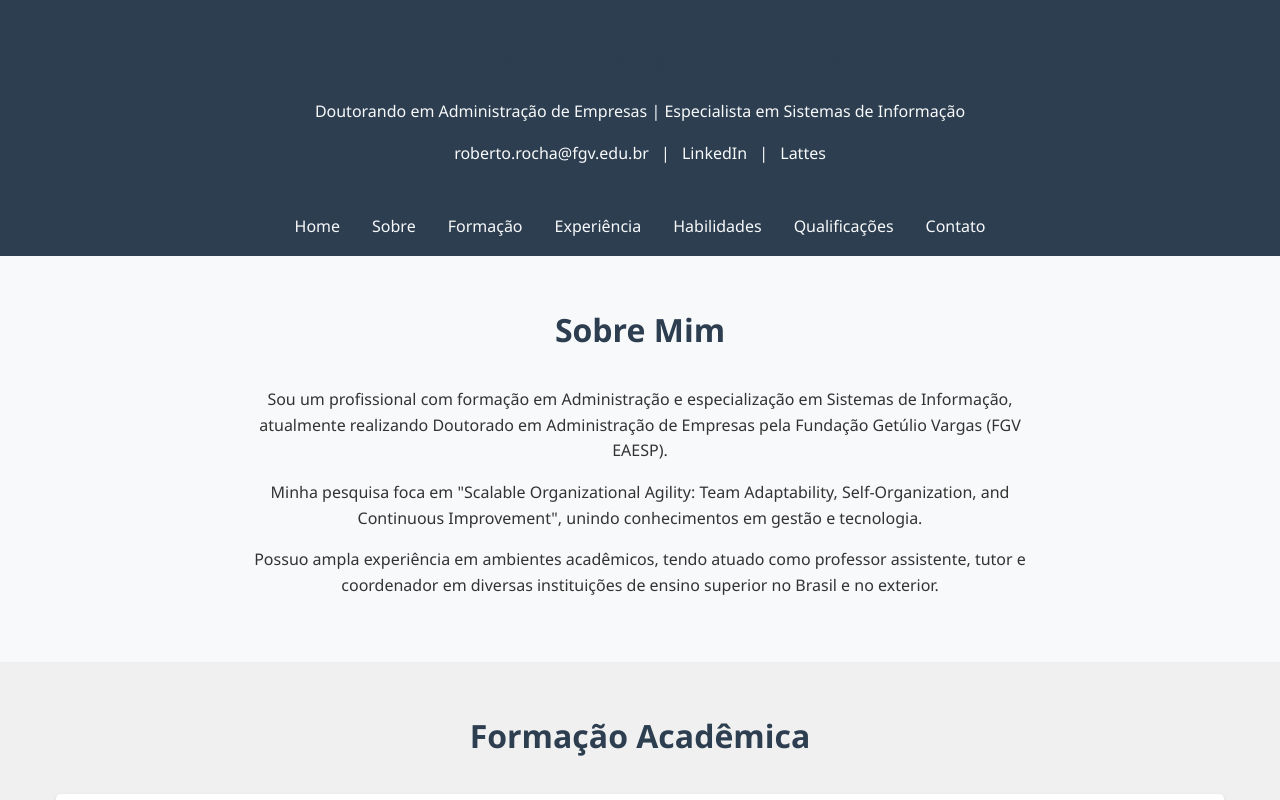
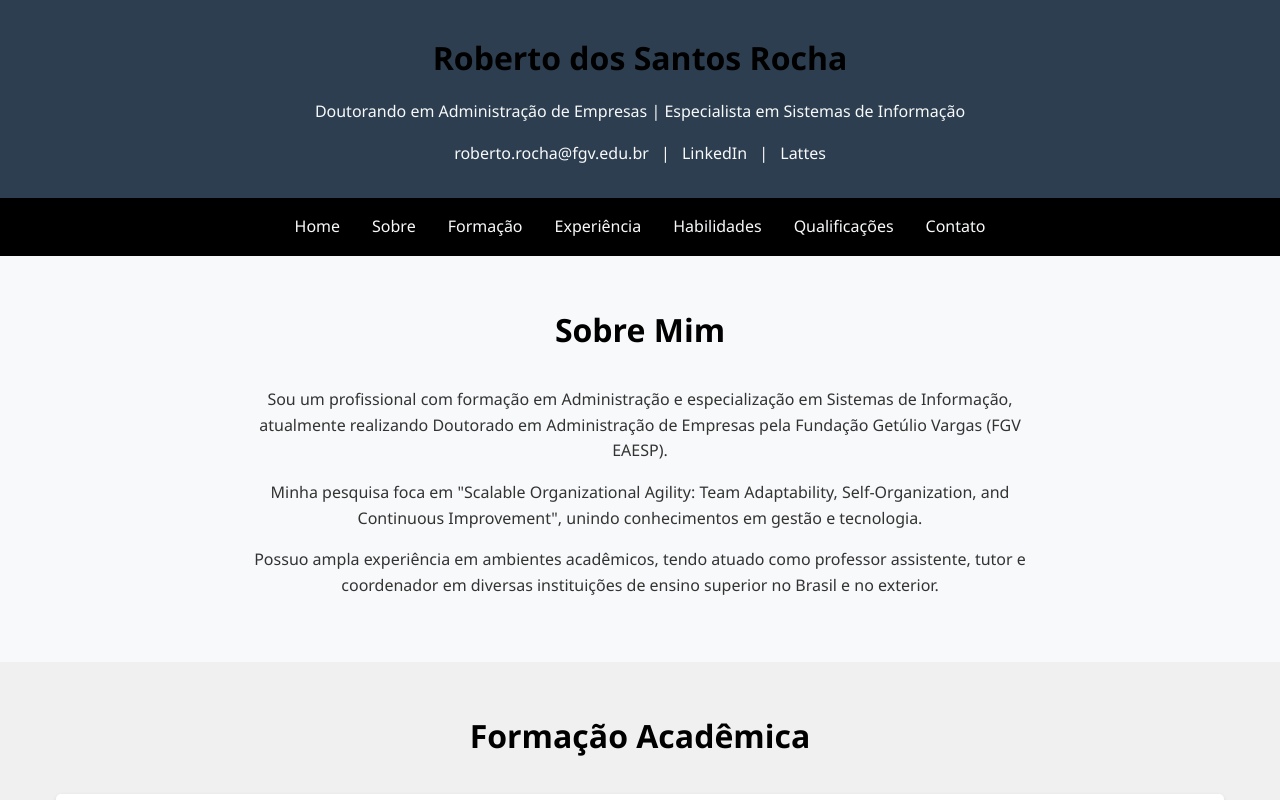
Before and after one commit to roberto-fgv/roberto, a plain HTML site: page index.html in a window 1280 px wide. Shown: the top 800 px of the page. Drawn offline with Linux system fonts and the light colour scheme.

Commit message:
Update index.html

```diff
--- a/index.html
+++ b/index.html
@@ -6,7 +6,7 @@
     <title>Roberto dos Santos Rocha | Portfólio</title>
     <style>
         :root {
-            --primary-color: #2c3e50;
+            --primary-color: #000000;
             --secondary-color: #3498db;
             --accent-color: #e74c3c;
             --text-color: #333;
```
